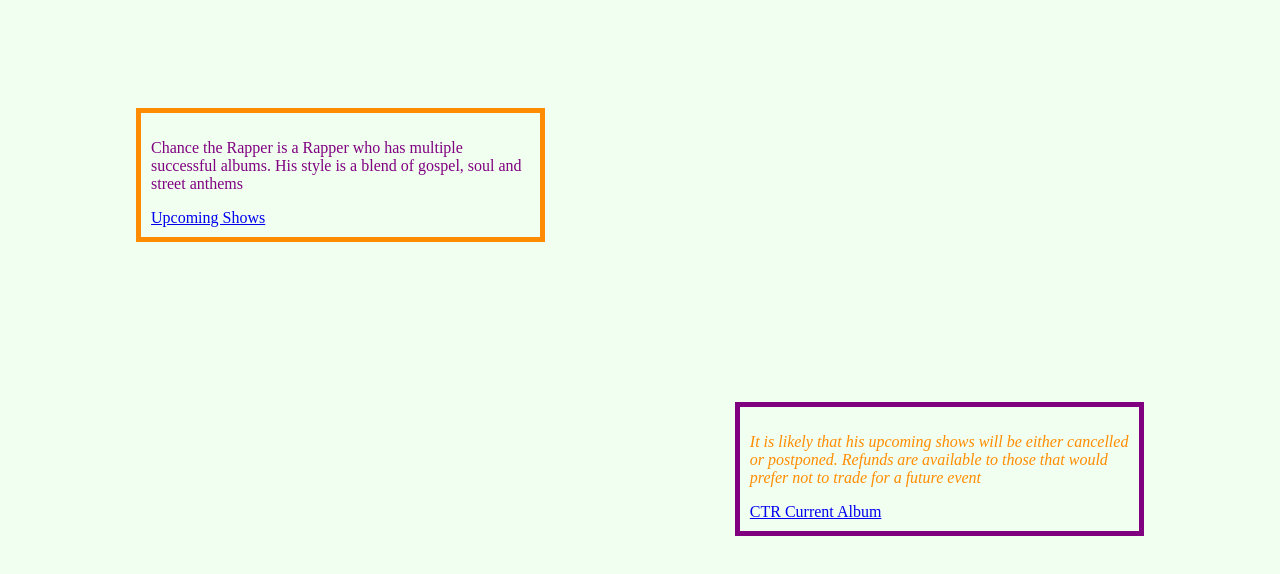
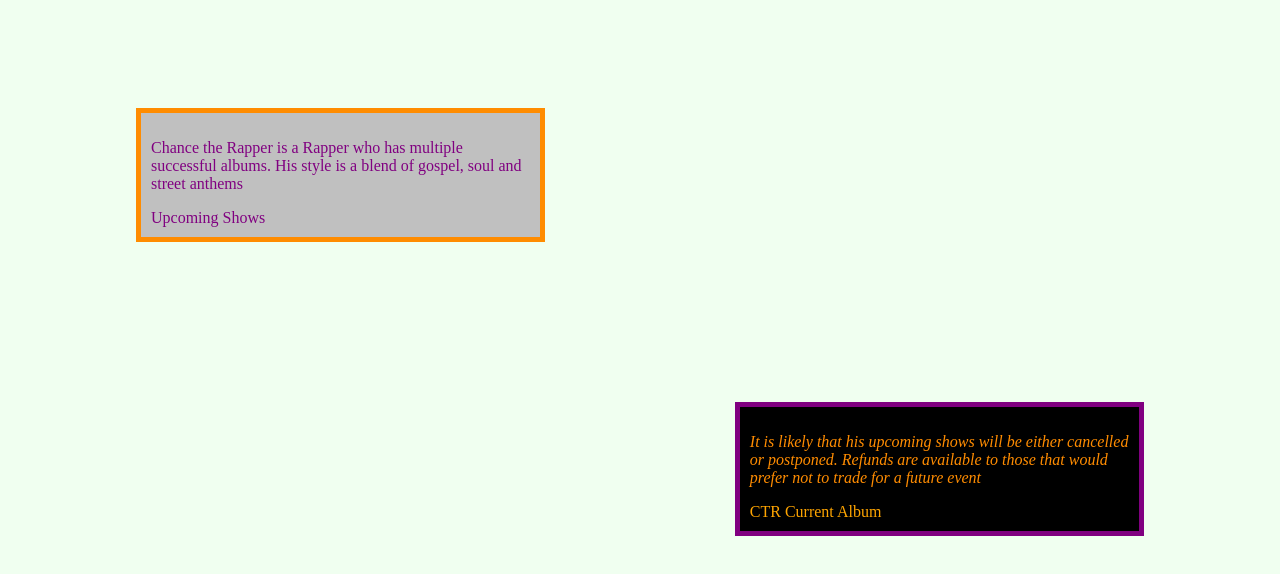
Before and after one commit to tayphill13/ChanceTheRapper, a plain HTML site: page index.html in a window 1280 px wide. Shown: the part 88-662 px from the top of the page. Drawn offline with Linux system fonts and the light colour scheme.

Commit message:
Style the links and add background color to the columns

```diff
--- a/CSS/style.css
+++ b/CSS/style.css
@@ -5,6 +5,7 @@
     width: 30%;
     padding: 10px;
     border: 5px solid darkorange;
+    background-color: silver;
 }
 
 .disclaimer {
@@ -14,6 +15,7 @@
     width: 30%;
     padding: 10px;
     border: 5px solid purple;
+    background-color: black;
 }
 h1 {
     color: green;
@@ -24,3 +26,11 @@
     background-color: honeydew;
 
 }
+.albums {
+    color: orange;
+    text-decoration: none;
+}
+.tour {
+    color: purple;
+    text-decoration: none;
+}
--- a/index.html
+++ b/index.html
@@ -12,12 +12,12 @@
 
     <div class="shows">
         <p>Chance the Rapper is a Rapper who has multiple successful albums.  His style is a blend of gospel, soul and street anthems</p>
-        <a href="https://www.chanceraps.com/tour">Upcoming Shows</a>
+        <a class="tour" href="https://www.chanceraps.com/tour">Upcoming Shows</a>
     </div>
 
     <div class="disclaimer">
         <p><em>It is likely that his upcoming shows will be either cancelled or postponed.  Refunds are available to those that would prefer not to trade for a future event</em></p>
-        <a href="https://www.chanceraps.com/albums">CTR Current Album</a>
+        <a class="albums" href="https://www.chanceraps.com/albums">CTR Current Album</a>
     </div>
 
 </body>
```
